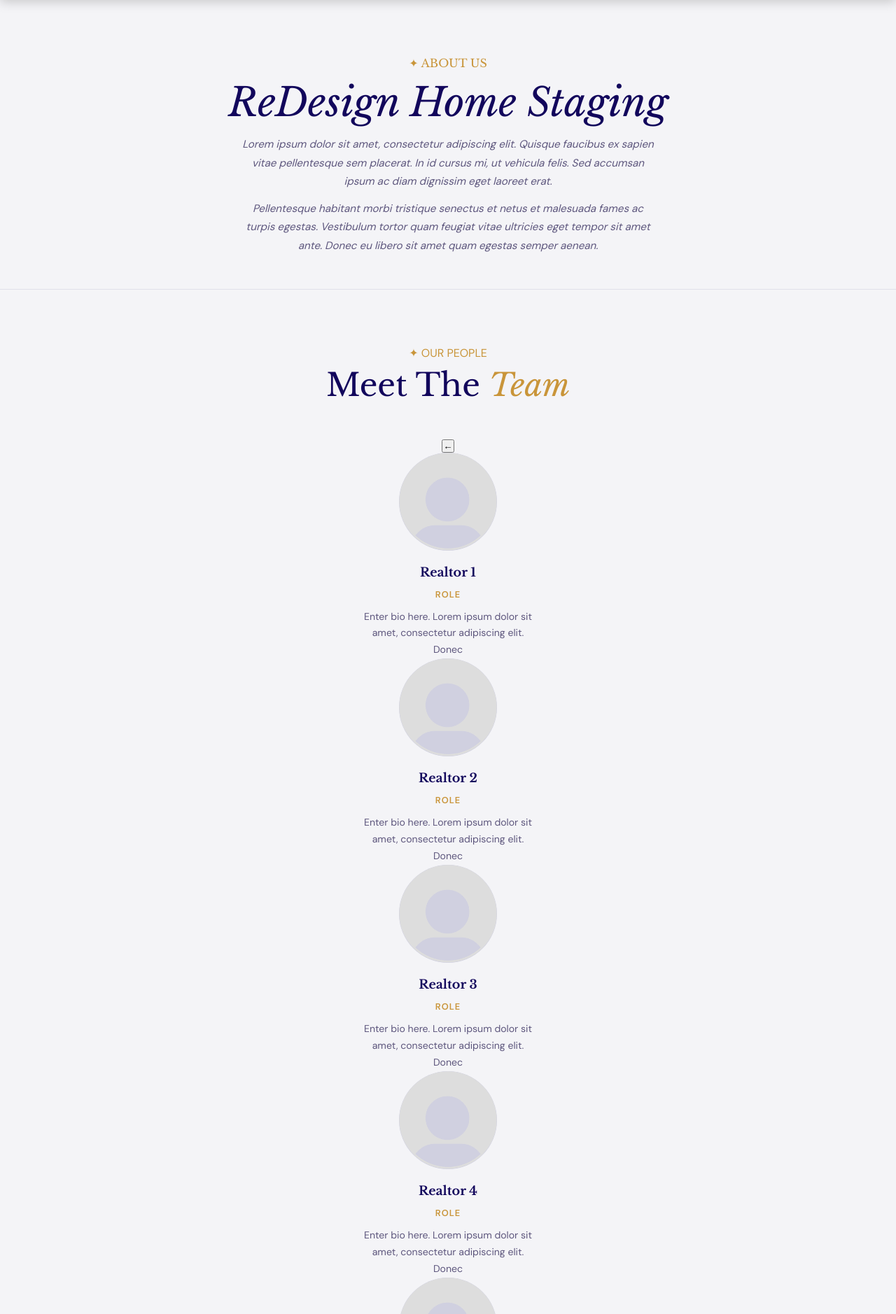
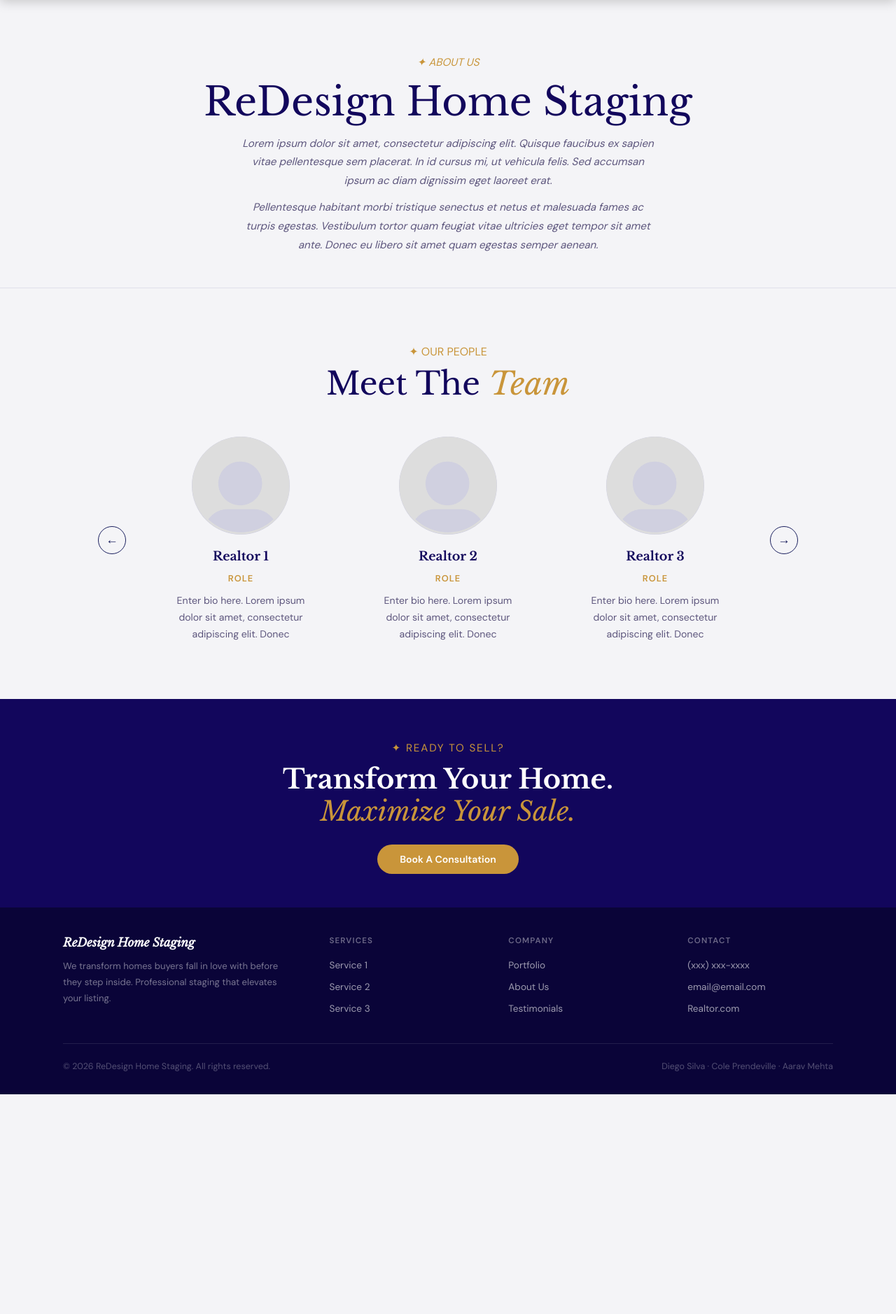
Before and after one commit to drsilva9583/ReDesign-Home-Staging, a PHP site: page /php/about.php in a window 1280 px wide. Shown: the part 68-1946 px from the top of the page at 70% size. After the commit the page ends 1632 px from the top, so only its background shows below. Run offline with PHP 8.4, Linux system fonts and the light colour scheme.

Commit message:
new styling for about carousel

```diff
--- a/css/about.css
+++ b/css/about.css
@@ -1,4 +1,4 @@
-/* about.css - styling for about.html */
+/* about.css - styling for about.php */
 
 /* page header */
 .about-header {
@@ -8,18 +8,10 @@
     border-bottom: 1px solid #e0e0ea;
 }
 
-#about-title {
-    text-align: center;
-    font-style: normal;
-    font-family: var(--font-serif);
-    font-size: 1rem;
-}
-
 .about-header h1 {
     font-family: var(--font-serif);
     font-size: 3.5rem;
     font-weight: 400;
-    font-style: italic;
     color: var(--dark-navy);
     margin-top: 0.5rem;
 }
@@ -48,15 +40,32 @@
     margin: 0.5rem 0 3rem;
 }
 
-.team-grid {
-    display: grid;
-    grid-template-columns: repeat(3, 1fr);
-    gap: 2.5rem;
-    max-width: 900px;
+/* carousel container — arrow + track + arrow */
+.team-carousel {
+    display: flex;
+    align-items: center;
+    gap: 1rem;
+    max-width: 1000px;
     margin: 0 auto;
 }
 
+/* clips cards so only 3 show */
+.carousel-track-wrapper {
+    overflow: hidden;
+    flex: 1;
+}
+
+/* the sliding row of all cards */
+.carousel-track {
+    display: flex;
+    transition: transform 0.4s ease;
+}
+
+/* each card takes exactly 1/3 of the wrapper width */
 .team-member {
+    min-width: calc(100% / 3);
+    padding: 0 1rem;
+    box-sizing: border-box;
     display: flex;
     flex-direction: column;
     align-items: center;
@@ -98,29 +107,42 @@
     font-size: 0.88rem;
     line-height: 1.7;
     color: var(--light-blue);
-    max-width: 260px;
+    max-width: 220px;
+    text-align: center;
+}
+
+/* arrow buttons */
+.carousel-btn {
+    background: none;
+    border: 1.5px solid var(--navy);
+    color: var(--navy);
+    width: 40px;
+    height: 40px;
+    border-radius: 50%;
+    font-size: 1.1rem;
+    cursor: pointer;
+    flex-shrink: 0;
+    transition: background 0.2s, color 0.2s;
+    display: flex;
+    align-items: center;
+    justify-content: center;
+}
+
+.carousel-btn:hover {
+    background: var(--navy);
+    color: var(--white);
 }
 
 /* shared utility */
-.gold { color: var(--gold); }
+.gold   { color: var(--gold); }
 .italic { font-style: italic; }
 
-/* mobile */
+/* mobile — show 1 card at a time */
 @media (max-width: 768px) {
-    .about-header h1 {
-        font-size: 2.5rem;
-    }
+    .about-header h1 { font-size: 2.5rem; }
+    .about-team h2   { font-size: 2rem; }
 
-    .mission-content h2 {
-        font-size: 1.8rem;
-    }
-
-    .team-grid {
-        grid-template-columns: 1fr;
-        gap: 3rem;
-    }
-
-    .about-team h2 {
-        font-size: 2rem;
+    .team-member {
+        min-width: 100%;
     }
 }
```
